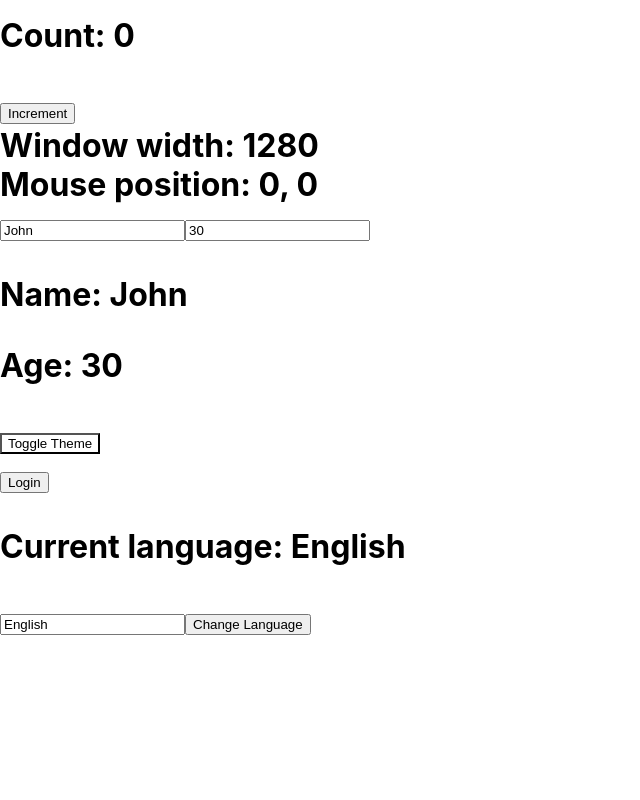
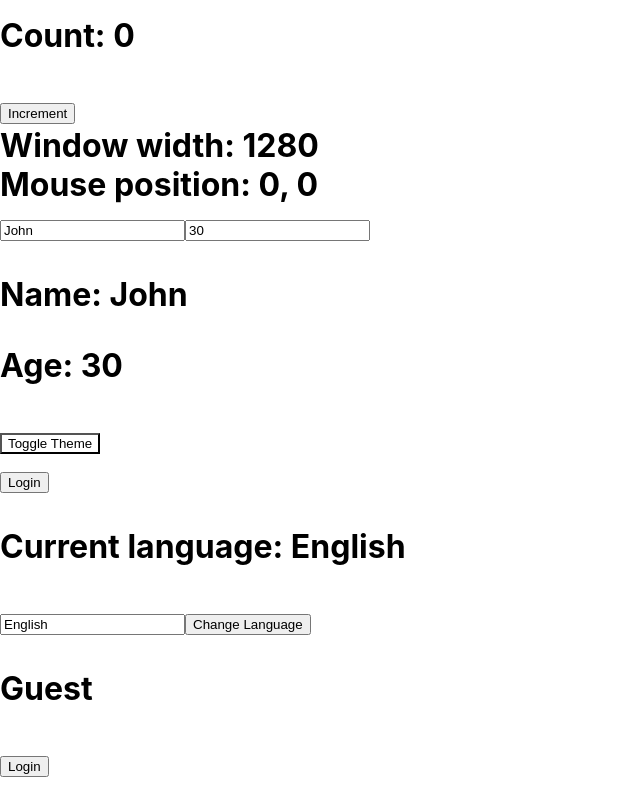
Before and after one commit to salinpaul94/60_DAY_PLAN_FOR_CROSS_PALTFORM_DEVELOPMENT, a React (Create React App) app in the folder test-roject/: page / in a window 1280 px wide. Shown: the part 346-1146 px from the top of the page, without its empty margins (0-640 px from the left). Before the commit the page ends 1004 px from the top, so only its background shows below. Built offline with nearby package versions, Linux system fonts and the light colour scheme; no server answers.

Commit message:
app context api task 7 example 1

```diff
--- a/test-roject/package.json
+++ b/test-roject/package.json
@@ -34,5 +34,8 @@
       "last 1 firefox version",
       "last 1 safari version"
     ]
+  },
+  "devDependencies": {
+    "@babel/plugin-proposal-private-property-in-object": "^7.21.11"
   }
 }
--- a/test-roject/src/App.js
+++ b/test-roject/src/App.js
@@ -2,6 +2,7 @@ import './App.css';
 import AppContextApiTask5 from './componentsDay5/AppContextApiTask5';
 import AppContextApiTask6Example1 from './componentsDay5/AppContextApiTask5Example1';
 import AppContextApiTask5Example2 from './componentsDay5/AppContextApiTask5Example2';
+import AppContextApiTask7Example1 from './componentsDay5/AppContextApiTask7Example1';
 import AppContextApiTask6Example2 from './componentsDay5/AppContextTask6Example2';
 import AppHooks from './componentsDay5/AppHooks';
 import Counter from './componentsDay5/Counter'
@@ -26,6 +27,7 @@ const element = (
     <AppContextApiTask5Example2/>
     <AppContextApiTask6Example1/>
     <AppContextApiTask6Example2/>
+    <AppContextApiTask7Example1/>
   </h1>
 )
 
--- /dev/null
+++ b/test-roject/src/componentsDay5/AppContextApiTask7Example1.js
@@ -0,0 +1,45 @@
+import React, { createContext, useState } from 'react';
+
+const AuthContext = createContext();
+
+function AppContextApiTask7Example1() {
+  const [auth, setAuth] = useState({ isAuthenticated: false });
+
+  return (
+    <AuthContext.Provider value={{ auth, setAuth }}>
+      <Header />
+      <Main />
+    </AuthContext.Provider>
+  );
+}
+
+function Header() {
+  return (
+    <AuthContext.Consumer>
+      {({ auth }) => (
+        <header>
+          {auth.isAuthenticated ? <p>Logged In</p> : <p>Guest</p>}
+        </header>
+      )}
+    </AuthContext.Consumer>
+  );
+}
+
+function Main() {
+  return (
+    <AuthContext.Consumer>
+      {({ auth, setAuth }) => (
+        <main>
+          {auth.isAuthenticated ? (
+              <button onClick={() => setAuth({ isAuthenticated: false})}>Logout</button>
+            ): (
+              <button onClick={() => setAuth({ isAuthenticated: true})}>Login</button>
+            )
+          }
+        </main>
+      )}
+    </AuthContext.Consumer>
+  );
+}
+
+export default AppContextApiTask7Example1;
```
Also changed, not shown: 1 other file (tests, documents, lock files or other folders).
